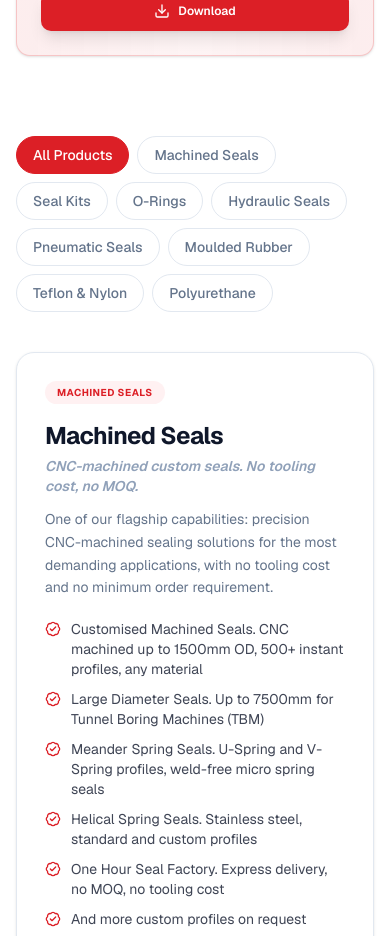
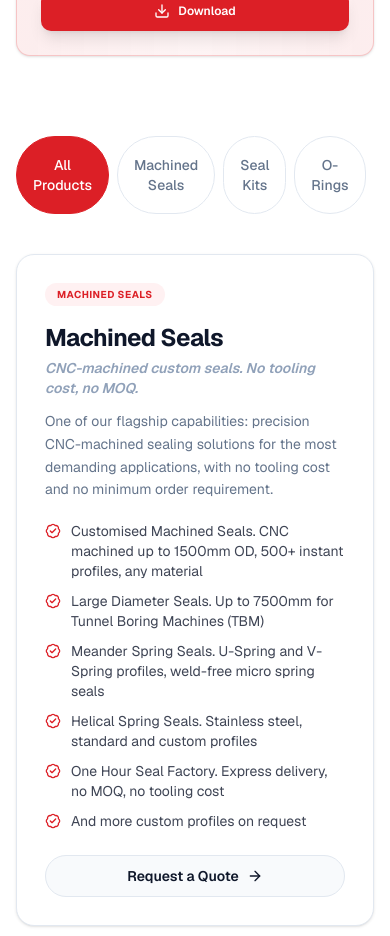
Before and after one commit to AnjulMishra8/CR-Rubber-Seals, a Next.js app: page /products in a window 390 px wide. Shown: the part 1080-2016 px from the top of the page. Built offline with nearby package versions, Linux system fonts and the light colour scheme; no server answers; a web font is replaced by a local one.

Commit message:
feat: enhance product view category filters layout
Added overflow-x-auto for better mobile category filter display

Co-authored-by: AnjulMishra8 <291975773+AnjulMishra8@users.noreply.github.com>

```diff
--- a/components/cr/views/products-view.tsx
+++ b/components/cr/views/products-view.tsx
@@ -56,7 +56,7 @@ export function ProductsView() {
 
       <section className="mx-auto max-w-7xl px-4 py-12 sm:px-6 lg:px-8">
         {/* Category filters */}
-        <div className="mb-10 flex flex-wrap gap-2">
+        <div className="mb-10 flex gap-2 overflow-x-auto lg:flex-wrap lg:overflow-x-visible">
           {categories.map((cat) => (
             <button
               key={cat}
```
Also changed, not shown: .v0tmp/mobile-category-buttons.png (added), 1 other file (tests, documents, lock files or other folders).
